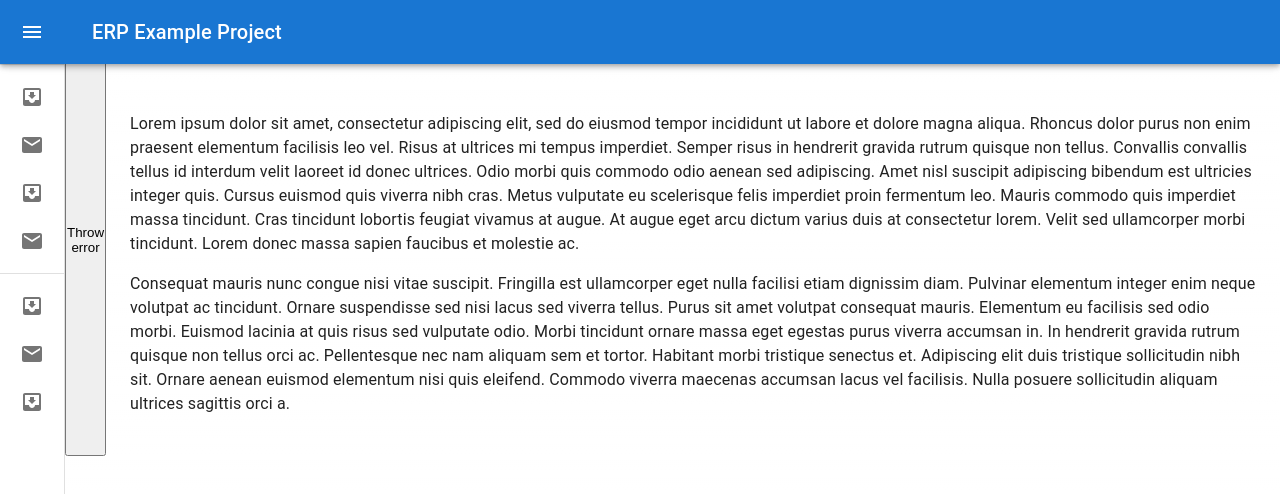
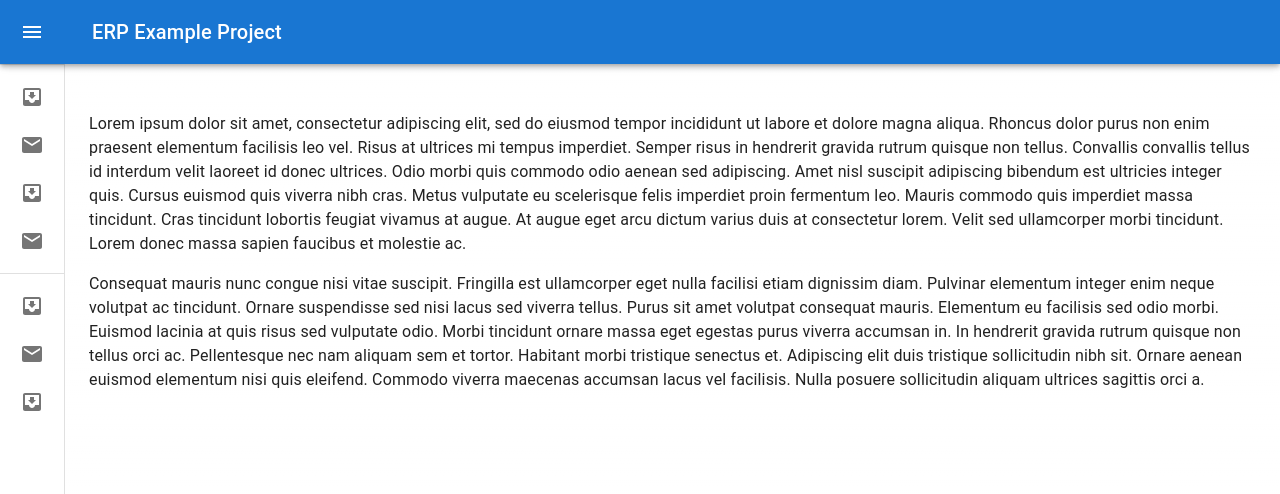
Before and after one commit to firatgoktepe/ERP-Project, a Next.js app: page / in a window 1280 px wide. Shown: the top 494 px of the page. Built offline with nearby package versions, Linux system fonts and the light colour scheme.

Commit message:
chore: removed sample error on homepage

```diff
--- a/src/pages/index.tsx
+++ b/src/pages/index.tsx
@@ -56,14 +56,6 @@ export default function Home() {
           <Divider />
           <SideLists open={menu} />
         </Drawer>
-        <button
-          type="button"
-          onClick={() => {
-            throw new Error('Sentry Frontend Error on index.tsx')
-          }}
-        >
-          Throw error
-        </button>
         <Main />
       </Box>
     </>
```
